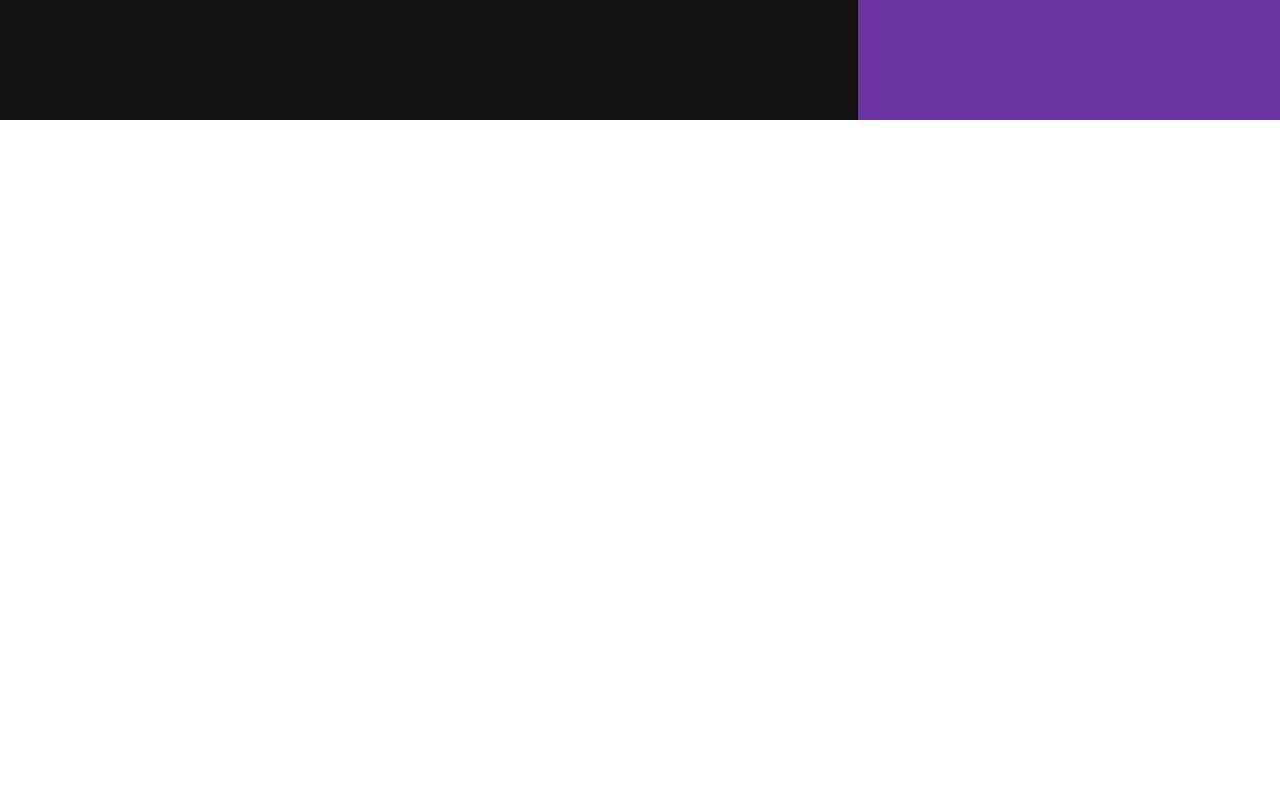
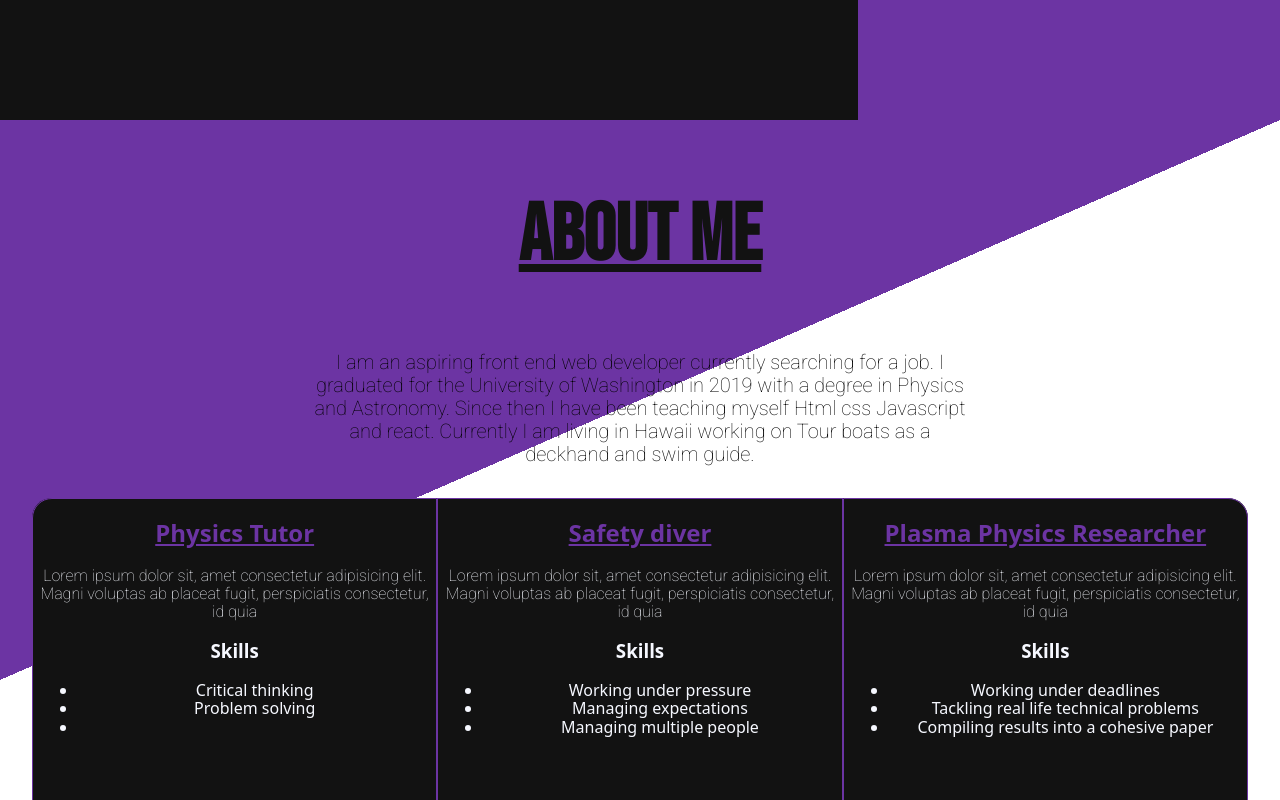
Before and after one commit to piacib/portfolio, a React (Create React App) app: page / in a window 1280 px wide. Shown: the part 840-1640 px from the top of the page. Before the commit the page ends 960 px from the top, so only its background shows below. Built offline with nearby package versions, Linux system fonts and the light colour scheme.

Commit message:
added AboutMe;

```diff
--- a/src/App.tsx
+++ b/src/App.tsx
@@ -24,7 +24,7 @@ function App() {
         </div>
         <FerrisWheel />
       </section>
-      {/* <AboutMe /> */}
+      <AboutMe />
       {/* <Projects /> */}
     </>
   );
```
